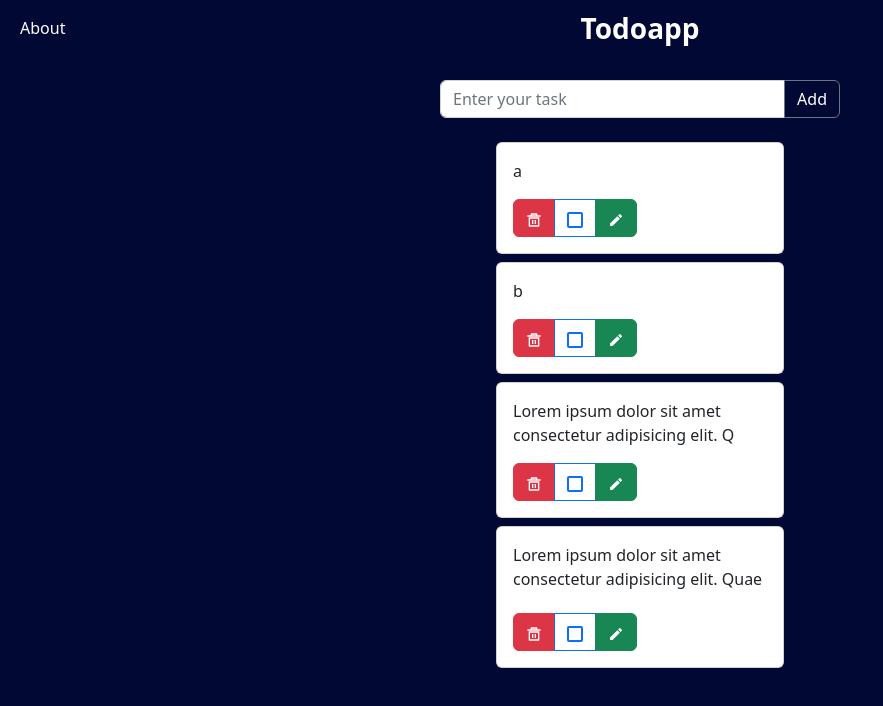
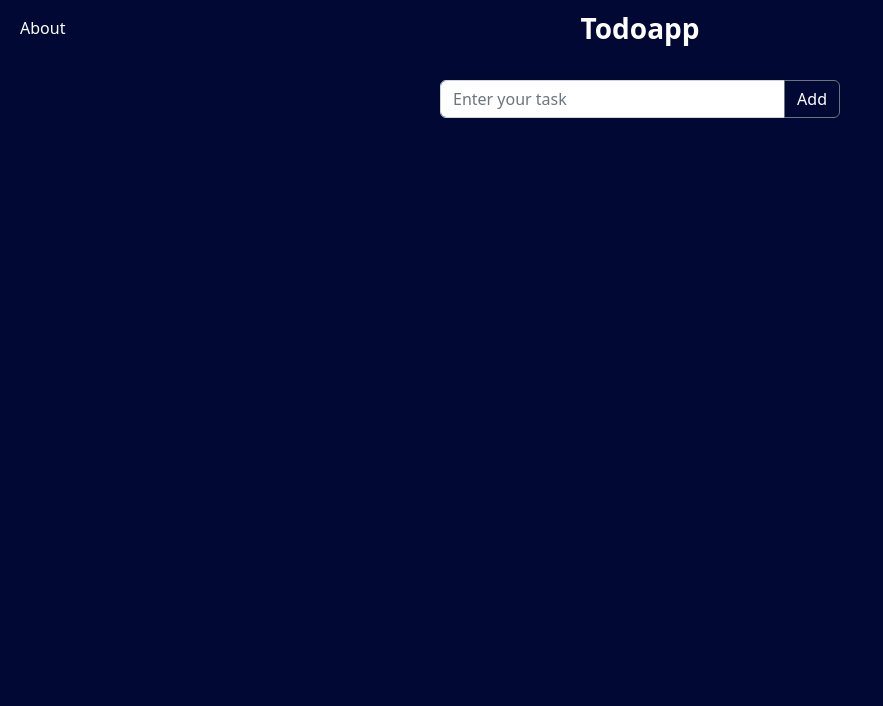
Before and after one commit to Aadishbansal/Todoapp, a React (Create React App) app: page / in a window 1280 px wide. Shown: the top 706 px of the page, without its empty margins (0-883 px from the left). Built offline with nearby package versions, Linux system fonts and the light colour scheme.

Commit message:
removed predefined data

```diff
--- a/src/Component/TodoItem.jsx
+++ b/src/Component/TodoItem.jsx
@@ -11,26 +11,26 @@ class TodoItem extends React.Component {
       update: false,
       task: "",
       todoList: [
-        {
-          id: 0,
-          data: "a",
-          check: false,
-        },
-        {
-          id: 1,
-          data: "b",
-          check: false,
-        },
-        {
-          id: 2,
-          data: "Lorem ipsum dolor sit amet consectetur adipisicing elit. Q",
-          check: false,
-        },
-        {
-          id: 3,
-          data: "Lorem ipsum dolor sit amet consectetur adipisicing elit. Quae deleniti alias cupiditate vel placeat est. Placeat hice",
-          check: false,
-        },
+        // {
+        //   id: 0,
+        //   data: "a",
+        //   check: false,
+        // },
+        // {
+        //   id: 1,
+        //   data: "b",
+        //   check: false,
+        // },
+        // {
+        //   id: 2,
+        //   data: "Lorem ipsum dolor sit amet consectetur adipisicing elit. Q",
+        //   check: false,
+        // },
+        // {
+        //   id: 3,
+        //   data: "Lorem ipsum dolor sit amet consectetur adipisicing elit. Quae deleniti alias cupiditate vel placeat est. Placeat hice",
+        //   check: false,
+        // },
       ],
     };
   }
```
